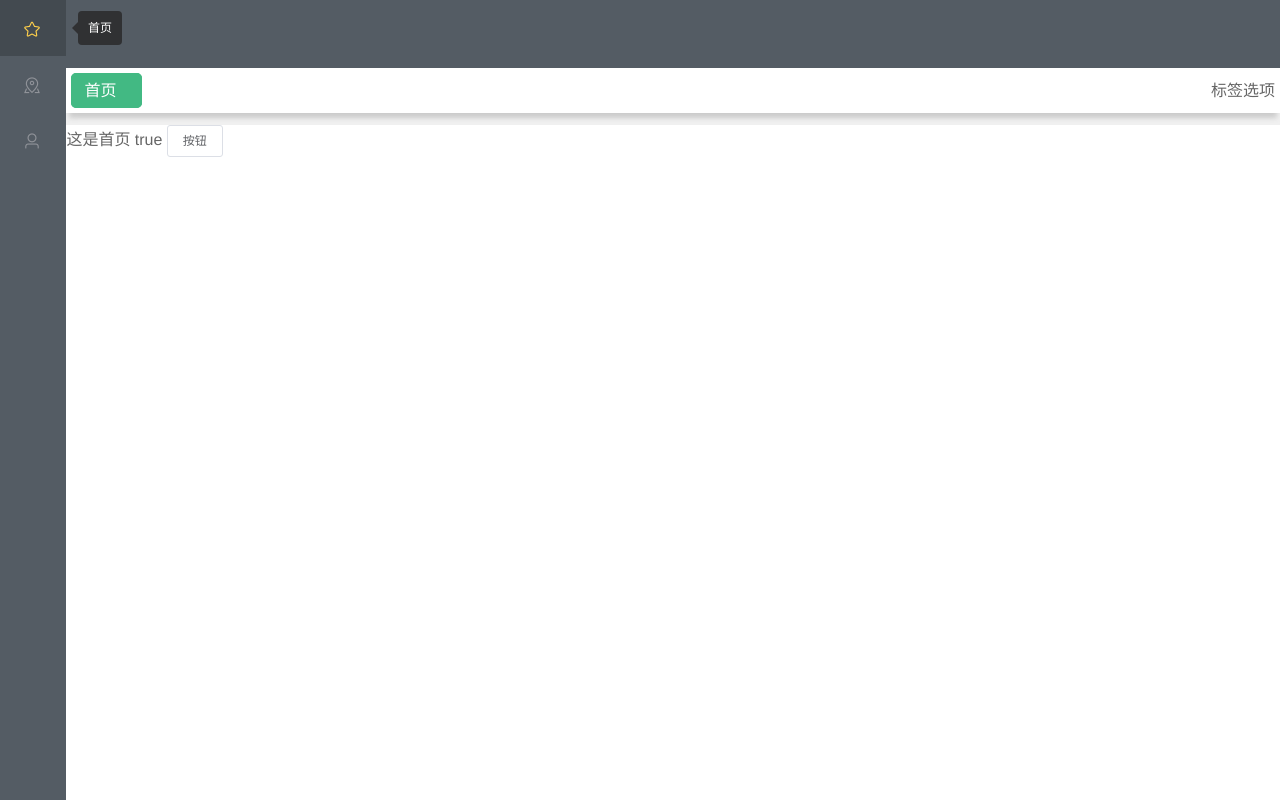
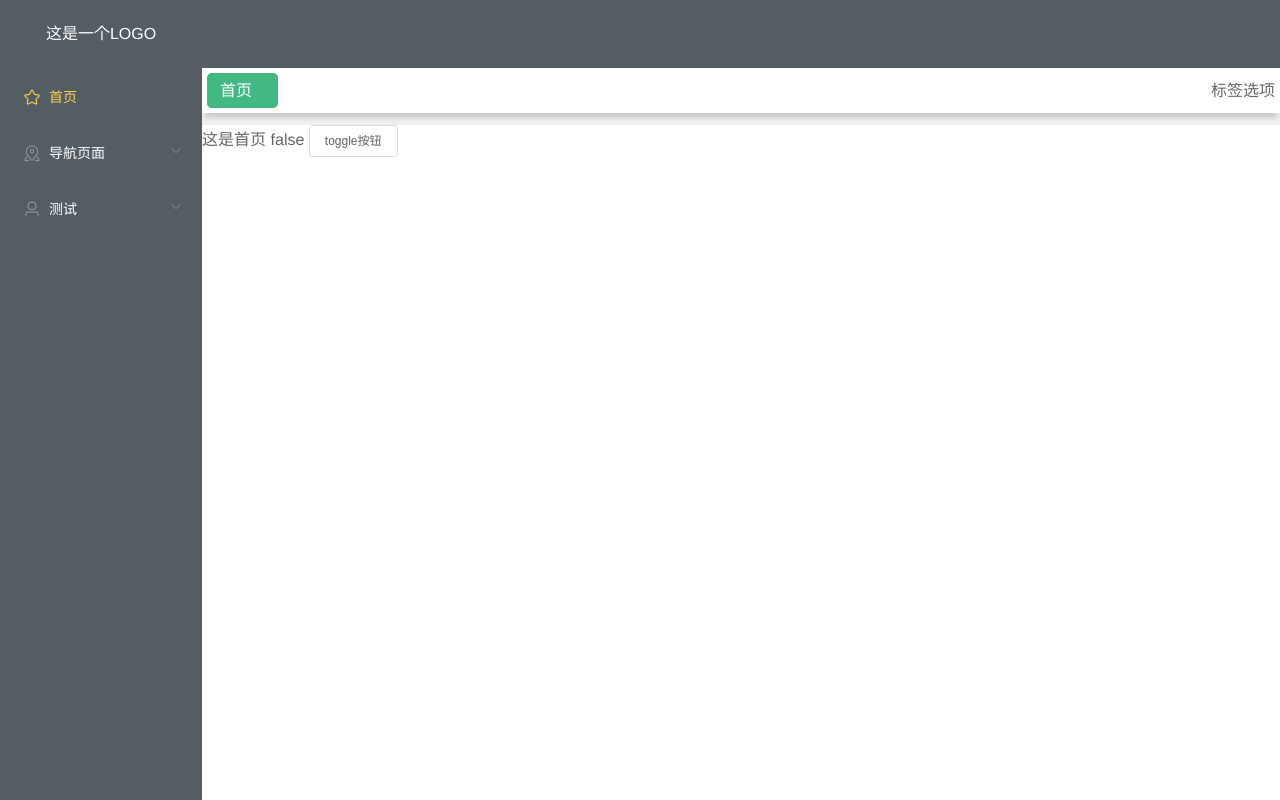
Before and after one commit to 690978247/vue-practice, a Vue app: page /home in a window 1280 px wide. Built offline with nearby package versions, Linux system fonts and the light colour scheme; a small style sheet from the web is missing.

Commit message:
添加iconfont

```diff
--- a/public/index.html
+++ b/public/index.html
@@ -5,6 +5,7 @@
     <meta http-equiv="X-UA-Compatible" content="IE=edge">
     <meta name="viewport" content="width=device-width,initial-scale=1.0">
     <link rel="icon" href="<%= BASE_URL %>favicon.ico">
+    <link rel="stylesheet" href="//at.alicdn.com/t/font_2353119_6jv8ngyzy9v.css">
     <title><%= htmlWebpackPlugin.options.title %></title>
   </head>
   <body>
--- a/src/layout/index.vue
+++ b/src/layout/index.vue
@@ -2,7 +2,9 @@
   <div class="app-wrap" >
     <sideBar :class="classObj" class="aside" />
     <div class="app-main" >
-      <div class="main-header"></div>
+      <div class="main-header">
+        <i class="iconfont iconcaidan header-icon" @click="toggleMenu" ></i>
+      </div>
       <tagsView></tagsView>
       <mainView></mainView>
     </div>
@@ -27,6 +29,11 @@
         openSidebar: this.sidebar.opened,
       }
     }
+  },
+  methods: {
+    toggleMenu () {
+      this.$store.dispatch('toggleSidebar')
+    },
   }
 }
 </script>
@@ -45,6 +52,7 @@
   width: $aside-width;
   height: 100%;
   background:$layout-back-color;
+  transition: width .5s;
   overflow: hidden;
 }
 .app-main {
@@ -55,9 +63,18 @@
     width: 100%;
     height: $head-height;
     background: $layout-back-color;
+    display: flex;
+    align-items: center;
+    .header-icon {
+      font-size: 22px;
+      color: #fff;
+      margin-left: 5px;
+      cursor: pointer;
+    }
   }
 }
 .openSidebar {
   width: 70px;
+  transition: width .5s;
 }
 </style>
--- a/src/store/index.js
+++ b/src/store/index.js
@@ -10,7 +10,7 @@
       cachedViews: []
     },
     sideBar: {
-      opened: true
+      opened: false
     }
   },
   mutations: {
--- a/src/views/home/index.vue
+++ b/src/views/home/index.vue
@@ -1,7 +1,7 @@
 <template>
   <div>
     这是首页   {{isCollapse}}
-    <el-button @click="handleClick" >按钮</el-button>
+    <el-button @click="handleClick" >toggle按钮</el-button>
   </div>
 </template>
 
```
